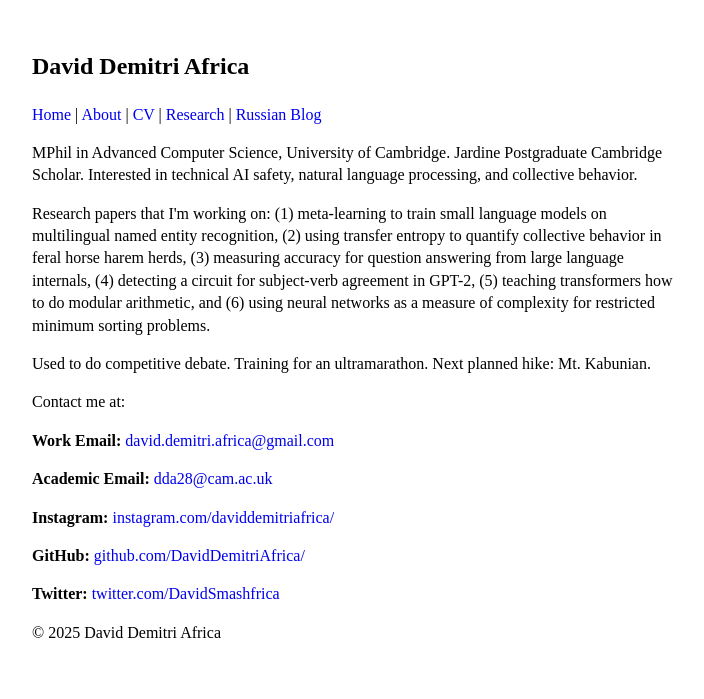
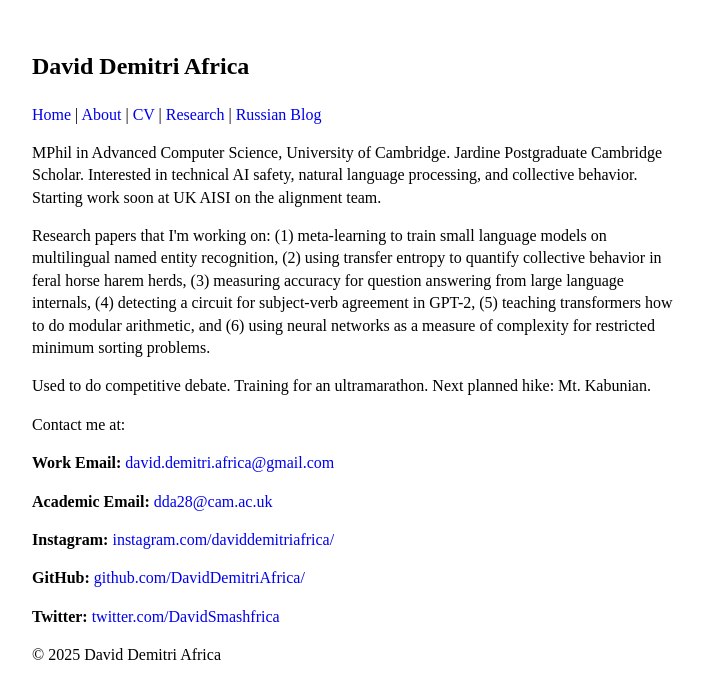
Before and after one commit to DavidDemitriAfrica/daviddemitriafrica.github.io, a Jekyll site: the page built from index.html, in a window 1280 px wide. Shown: the top 699 px of the page, without its empty margins (283-987 px from the left). Built offline with Jekyll 4.4.1, drawn with Linux system fonts in a browser that asks for light colours.

Commit message:
asdasdasd

```diff
--- a/index.html
+++ b/index.html
@@ -4,7 +4,7 @@ title: "David Demitri Africa"
 ---
 
 <p>
-    MPhil in Advanced Computer Science, University of Cambridge. Jardine Postgraduate Cambridge Scholar. Interested in technical AI safety, natural language processing, and collective behavior.
+    MPhil in Advanced Computer Science, University of Cambridge. Jardine Postgraduate Cambridge Scholar. Interested in technical AI safety, natural language processing, and collective behavior. Starting work soon at UK AISI on the alignment team.
 </p>
 <p>
     Research papers that I'm working on: (1) meta-learning to train small language models on multilingual named entity recognition, (2) using transfer entropy to quantify collective behavior in feral horse harem herds, (3) measuring accuracy for question answering from large language internals, (4) detecting a circuit for subject-verb agreement in GPT-2, (5) teaching transformers how to do modular arithmetic, and (6) using neural networks as a measure of complexity for restricted minimum sorting problems.</p>
```
